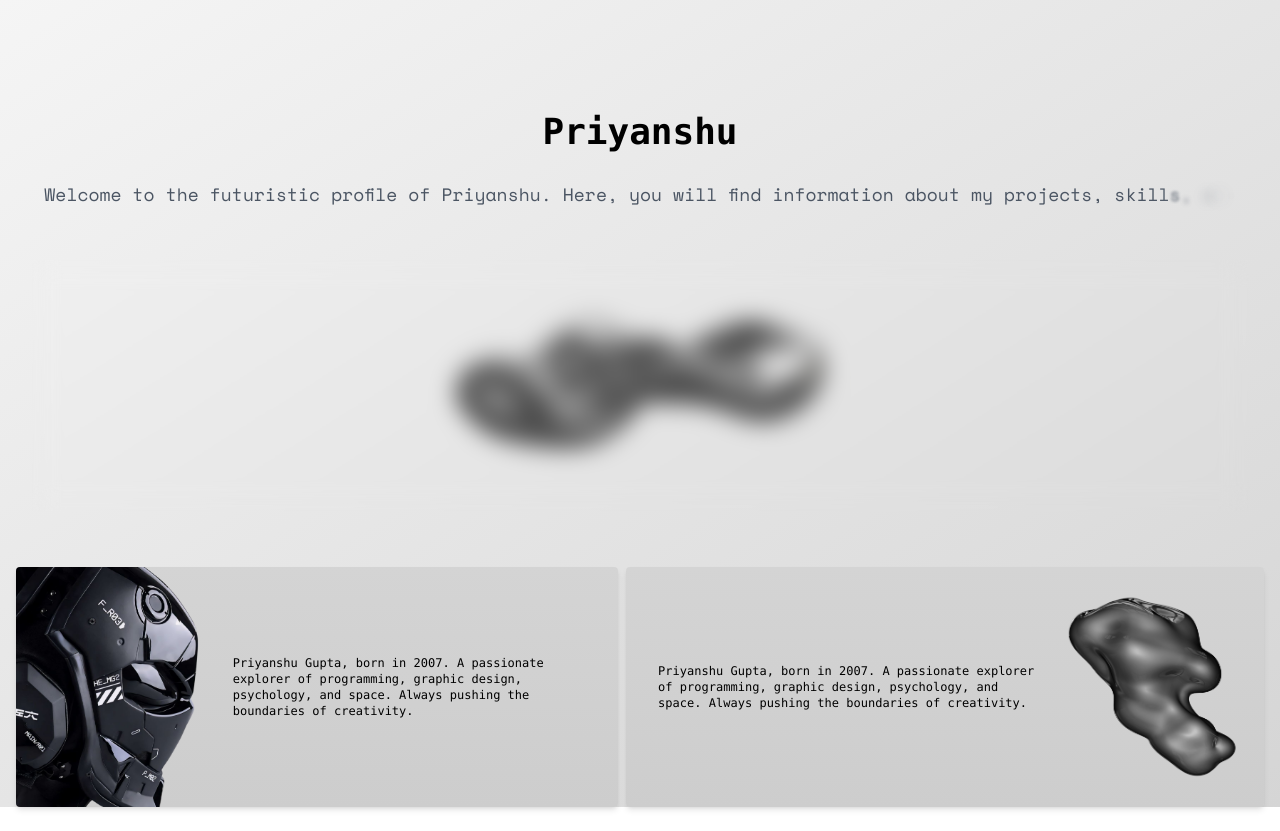
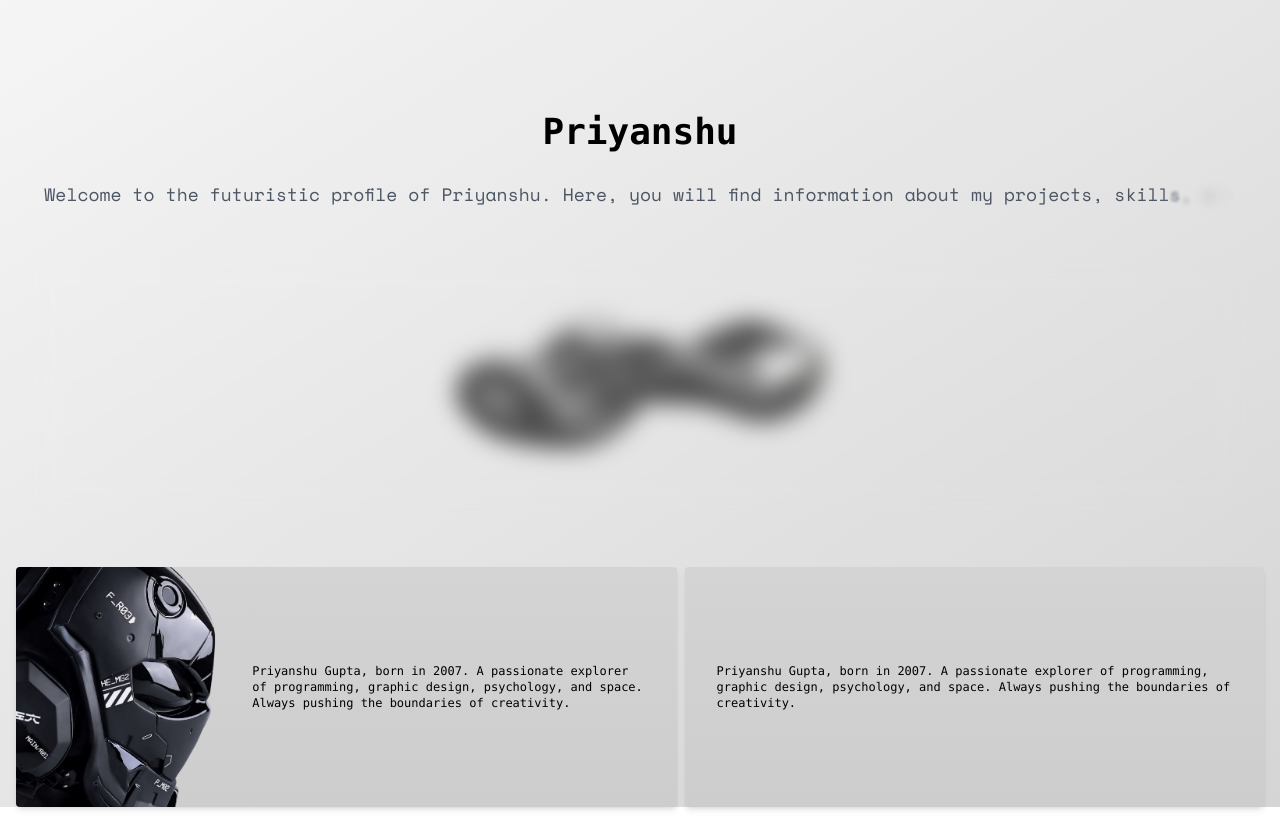
Before and after one commit to Priyansxu/Website, a Next.js app: page / in a window 1280 px wide. Built offline with nearby package versions, Linux system fonts and the light colour scheme.

Commit message:
Update index.js

```diff
--- a/pages/index.js
+++ b/pages/index.js
@@ -160,17 +160,6 @@ export default function Page() {
                 ))}
               </motion.p>
             </div>
-            <motion.div
-              className="flex-none w-1/3"
-              initial="hidden"
-              animate={isInView ? "visible" : "hidden"}
-            >
-              <Image
-                src={ElementX}
-                alt="Element"
-                className="object-cover h-full w-full z-10"
-              />
-            </motion.div>
           </motion.div>
         </section>
       </main>
```
